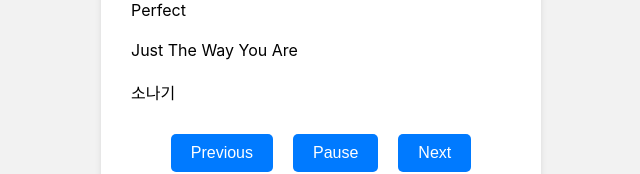
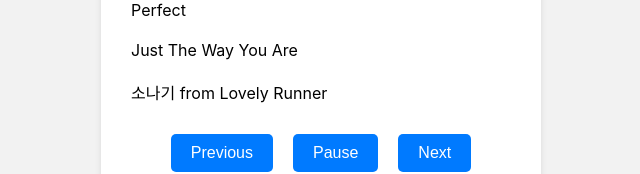
Before and after one commit to 543090lee/Seungmo-s_1st_Album, a plain HTML site: page index.html in a window 1280 px wide. Shown: the part 410-584 px from the top of the page, without its empty margins (319-959 px from the left). Drawn offline with Linux system fonts and the light colour scheme.

Commit message:
changing name

```diff
--- a/index.html
+++ b/index.html
@@ -73,7 +73,7 @@
             { title: "Love Maybe", file: "song1.mp3" },
             { title: "Perfect", file: "song2.mp3" },
             { title: "Just The Way You Are", file: "song3.mp3" },
-            { title: "소나기", file: "song3.mp3" },
+            { title: "소나기 from  Lovely Runner", file: "song3.mp3" },
         ];
 
         const audioPlayer = document.getElementById('audio-player');
```
